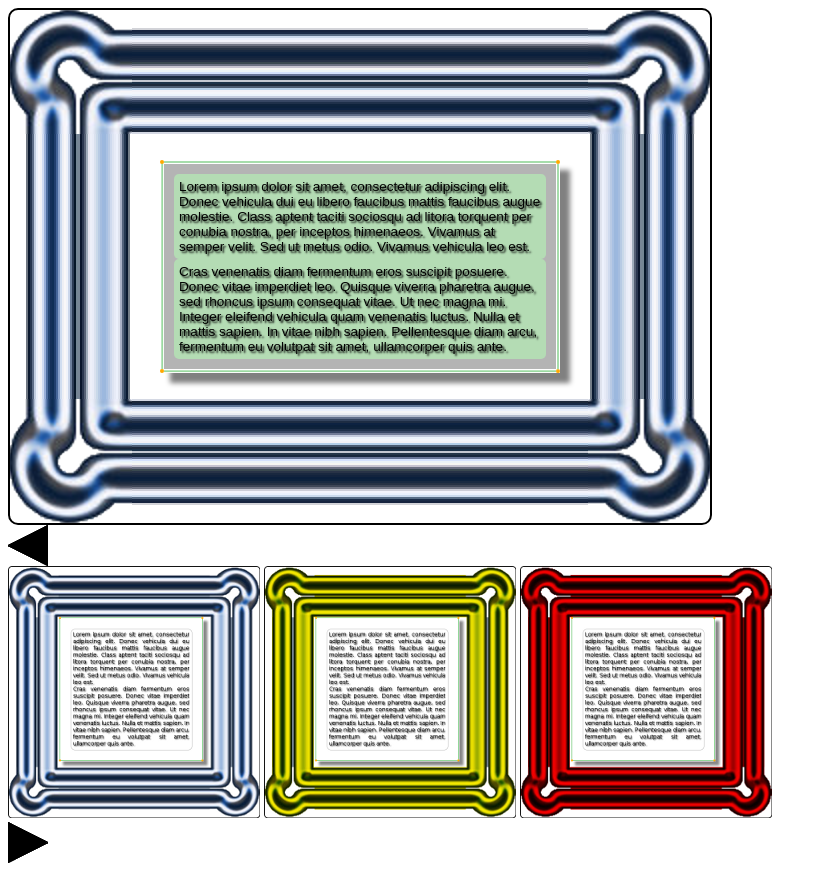
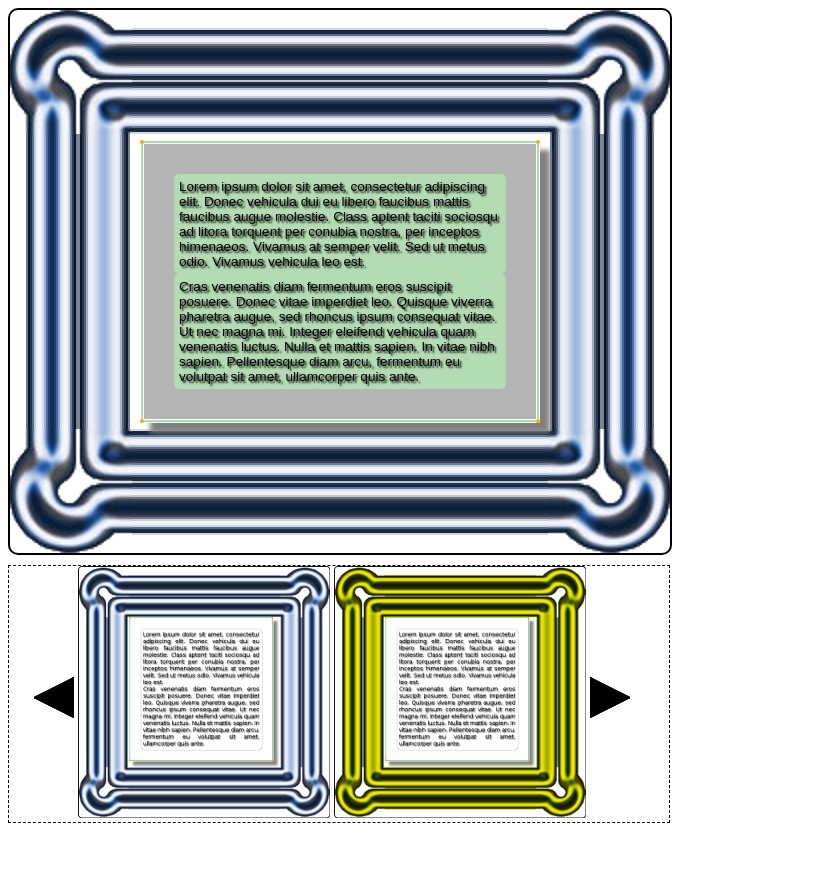
Before and after one commit to tehryn/ITW, a plain HTML site: page cv4/frame.html in a window 1280 px wide. Shown: the whole page, without its empty margins (0-827 px from the left). After the commit the page ends 831 px from the top, so only its background shows below. Drawn offline with Linux system fonts and the light colour scheme.

Commit message:
dokonceni cvik

```diff
--- a/cv4/style.css
+++ b/cv4/style.css
@@ -12,13 +12,13 @@ div#inner-frame {
 	box-shadow: 10px 10px 5px gray;
 	border: 4px solid transparent;
 	border-image: url(./images/border.png) 5 stretch;
-	padding: 10px;
+	padding: 30px;
 }
 
 div#outer-frame {
 	border: 2px solid black;
 	border-radius: 10px;
-	padding: 150px;
+	padding: 130px;
 	width:400px;
 	background:	url(./images/blue/tr.png) top right no-repeat,
 				url(./images/blue/tl.png) top left no-repeat,
@@ -30,4 +30,29 @@ div#outer-frame {
 				url(./images/blue/r.png)  right repeat-y;
 	background-origin: border-box, border-box, border-box, border-box,
 					   border-box, border-box, border-box, border-box;
- }
+}
+
+div#selector {
+    margin-top: 10px;
+    border: 1px dashed black;
+    width: 660px;
+}
+
+#selector #goright {
+    margin-top: 100px;
+    margin-bottom: 100px;
+}
+
+#selector #goleft {
+    margin-top: 100px;
+    margin-bottom: 100px;
+    margin-left: 25px;
+}
+
+#selector div {
+    display: inline;
+}
+
+img#red {
+    display: none;
+}
```
